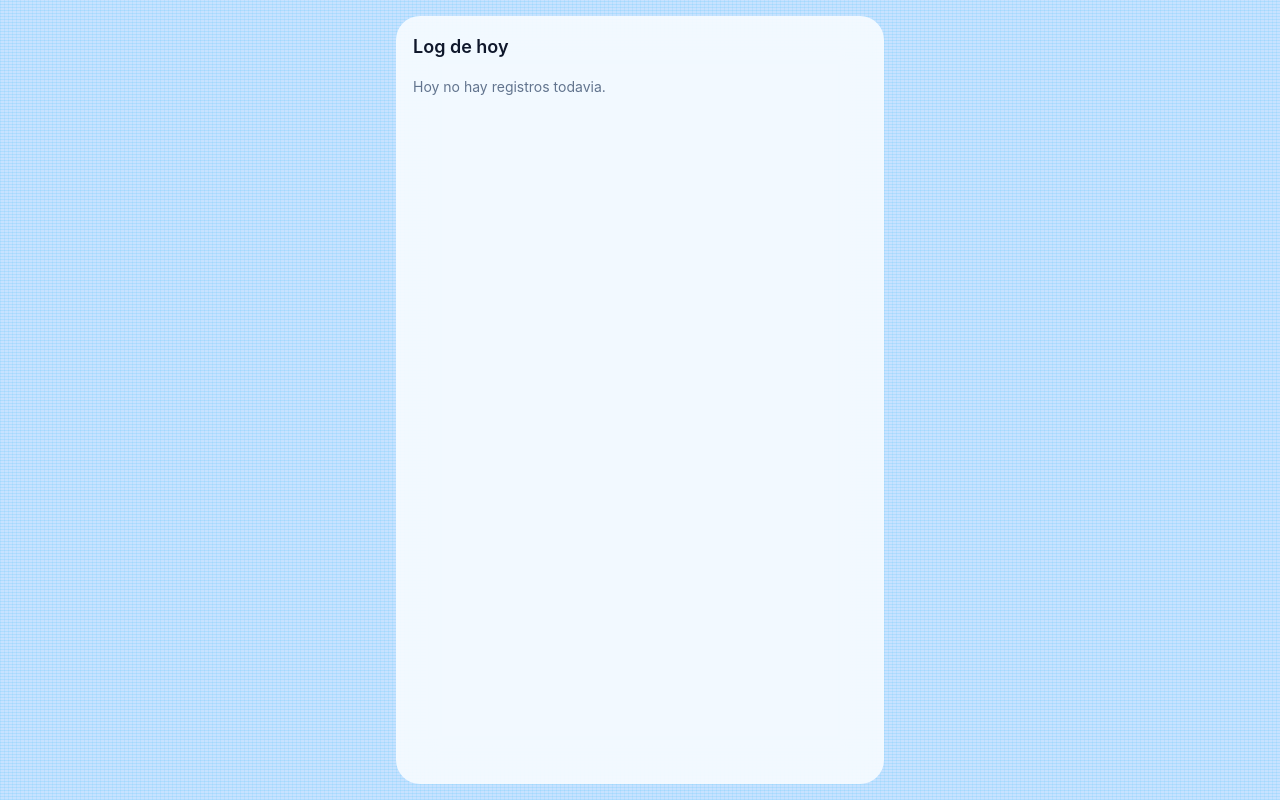
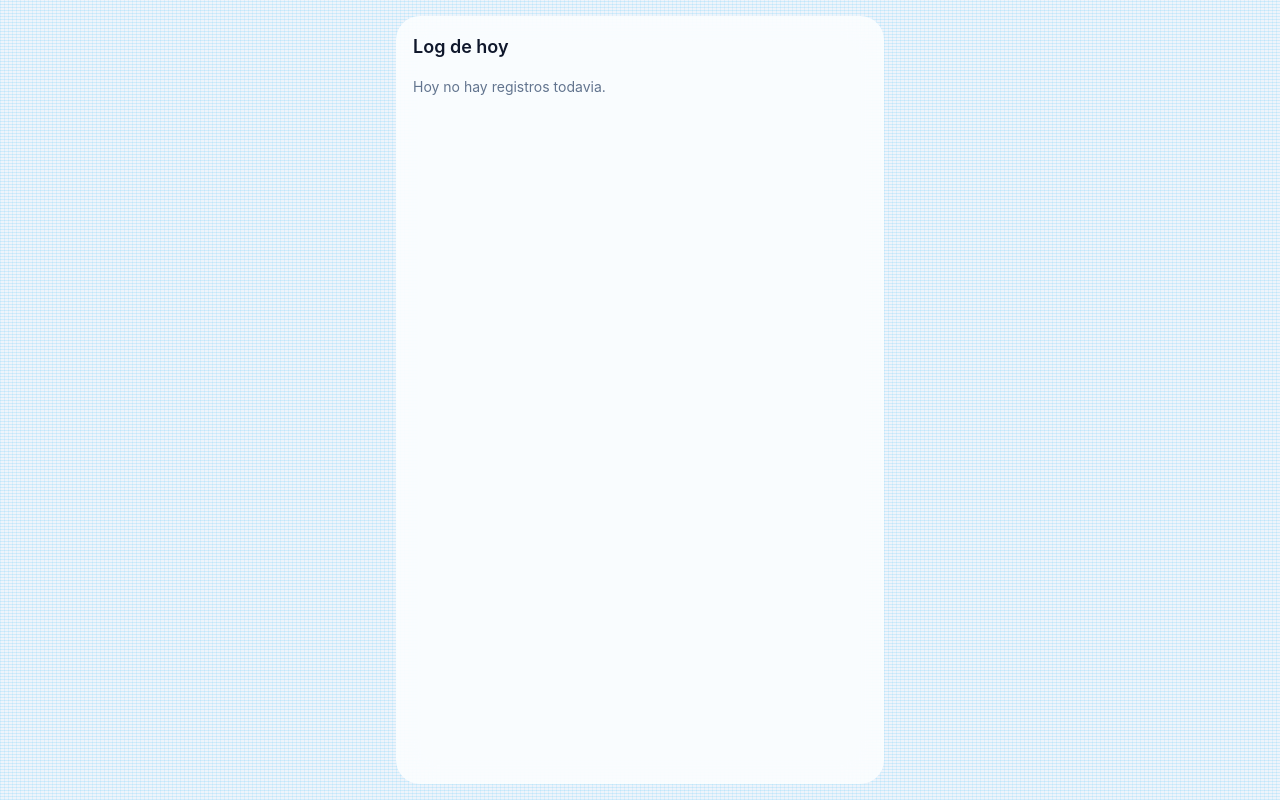
Before and after one commit to tw2cob-dev/lia-coach, a Next.js app: page /log in a window 1280 px wide. Built offline with nearby package versions, Linux system fonts and the light colour scheme.

Commit message:
Refine chat logo sweep animation and UI spacing tweaks

```diff
--- a/app/globals.css
+++ b/app/globals.css
@@ -3,14 +3,14 @@
 :root {
   --app-vh: 100dvh;
   --app-vv-top: 0px;
-  --top-unified: #c7e2ff;
-  --top-surface-1: #d8e9ff;
-  --top-surface-2: #cfe3fb;
-  --top-border: rgba(96, 143, 194, 0.34);
+  --top-unified: #eef4fb;
+  --top-surface-1: #f7faff;
+  --top-surface-2: #edf3fb;
+  --top-border: rgba(120, 142, 168, 0.24);
   --background: var(--top-unified);
   --top-chrome-bg: var(--top-unified);
-  --foreground: #0f1f35;
-  --muted: #4d6078;
+  --foreground: #10233d;
+  --muted: #5e7088;
   --card: rgba(255, 255, 255, 0.8);
   --card-border: rgba(255, 255, 255, 0.22);
   --accent: #4d6078;
@@ -20,12 +20,12 @@
   --app-glow-3: rgba(255, 255, 255, 0.94);
   --app-base: #ecf1f8;
   --chat-surface: rgba(227, 233, 244, 0.76);
-  --assistant-bubble-bg: rgba(248, 250, 255, 0.86);
-  --assistant-bubble-text: #0f172a;
+  --assistant-bubble-bg: rgba(255, 255, 255, 0.85);
+  --assistant-bubble-text: #13253f;
   --welcome-bubble-bg: rgba(241, 245, 255, 0.92);
   --welcome-bubble-border: rgba(191, 201, 219, 0.7);
-  --user-bubble-bg: #1e2533;
-  --user-bubble-text: #ffffff;
+  --user-bubble-bg: #d7ecff;
+  --user-bubble-text: #0f2a45;
   --panel-summary-bg: #ffe4e6;
   --panel-chat-bg: #dbeafe;
   --panel-composer-bg: #dcfce7;
@@ -41,14 +41,21 @@ body {
 
 html[data-theme="light"] {
   color-scheme: light;
+  --top-unified: #eef4fb;
+  --top-surface-1: #f7faff;
+  --top-surface-2: #edf3fb;
+  --top-border: rgba(120, 142, 168, 0.24);
+  --foreground: #10233d;
+  --muted: #5e7088;
   --panel-summary-bg: transparent;
   --panel-chat-bg: transparent;
   --panel-composer-bg: transparent;
-  --assistant-bubble-bg: rgba(241, 248, 255, 0.86);
+  --assistant-bubble-bg: rgba(255, 255, 255, 0.85);
+  --assistant-bubble-text: #13253f;
   --welcome-bubble-bg: rgba(234, 245, 255, 0.9);
   --welcome-bubble-border: rgba(117, 170, 224, 0.34);
-  --user-bubble-bg: rgba(56, 189, 248, 0.16);
-  --user-bubble-text: #0f172a;
+  --user-bubble-bg: #d7ecff;
+  --user-bubble-text: #0f2a45;
   --app-glow-1: rgba(86, 192, 255, 0.3);
   --app-glow-2: rgba(64, 229, 255, 0.18);
   --app-glow-3: rgba(255, 255, 255, 0.9);
@@ -409,24 +416,43 @@ html[data-theme="light"] .chat-card {
 }
 
 html[data-theme="light"] .summary-shell {
-  border-color: var(--top-border);
-  background: var(--top-surface-1);
-  box-shadow: 0 12px 26px rgba(15, 23, 42, 0.12);
+  border-color: transparent;
+  background: transparent;
+  box-shadow: none;
+}
+
+html[data-theme="light"] .top-chrome-bg {
+  background:
+    repeating-linear-gradient(
+      0deg,
+      rgba(56, 189, 248, 0.08) 0px,
+      rgba(56, 189, 248, 0.08) 1px,
+      transparent 1px,
+      transparent 3px
+    ),
+    repeating-linear-gradient(
+      90deg,
+      rgba(56, 189, 248, 0.055) 0px,
+      rgba(56, 189, 248, 0.055) 1px,
+      transparent 1px,
+      transparent 4px
+    ),
+    var(--top-unified);
 }
 
 html[data-theme="light"] .app-bg {
   background:
     repeating-linear-gradient(
       0deg,
-      rgba(56, 189, 248, 0.16) 0px,
-      rgba(56, 189, 248, 0.16) 1px,
+      rgba(56, 189, 248, 0.08) 0px,
+      rgba(56, 189, 248, 0.08) 1px,
       transparent 1px,
       transparent 3px
     ),
     repeating-linear-gradient(
       90deg,
-      rgba(56, 189, 248, 0.11) 0px,
-      rgba(56, 189, 248, 0.11) 1px,
+      rgba(56, 189, 248, 0.055) 0px,
+      rgba(56, 189, 248, 0.055) 1px,
       transparent 1px,
       transparent 4px
     ),
@@ -468,9 +494,9 @@ html[data-theme="light"] .welcome-bubble {
 }
 
 html[data-theme="light"] .user-bubble {
-  background: transparent;
-  border: 1px solid transparent;
-  box-shadow: none;
+  background: var(--user-bubble-bg);
+  border: 1px solid rgba(102, 153, 204, 0.32);
+  box-shadow: 0 6px 14px rgba(62, 127, 186, 0.12);
 }
 
 html[data-theme="light"] .message-list > .message-row + .message-row::before {
@@ -509,9 +535,9 @@ html[data-theme="light"] .composer-icon-btn {
 }
 
 html[data-theme="light"] .composer-send-btn {
-  border: 1px solid rgba(34, 211, 238, 0.52);
-  background: linear-gradient(140deg, #67e8f9, #38bdf8 56%, #2563eb) !important;
-  box-shadow: 0 8px 18px rgba(14, 116, 144, 0.34);
+  border: 1px solid rgba(125, 188, 230, 0.62);
+  background: linear-gradient(140deg, #9adfff, #74c9f3 58%, #55b6e8) !important;
+  box-shadow: 0 8px 16px rgba(85, 182, 232, 0.24);
 }
 
 html[data-theme="dark"] .app-bg .glass-card {
@@ -732,7 +758,65 @@ html[data-theme="dark"] .app-bg {
 }
 
 .cta-gradient {
-  background: linear-gradient(130deg, #6b7280, #d1d5db);
+  background: linear-gradient(130deg, #4aa3e6, #2f80c8);
+}
+
+.lia-wordmark {
+  display: inline-block;
+  line-height: 1;
+  border: 0;
+  background: transparent;
+  color: #111827;
+  -webkit-text-stroke: 0;
+  filter: none;
+  text-decoration: none;
+  text-shadow: none;
+  animation: none;
+  will-change: auto;
+}
+
+html[data-theme="dark"] .lia-wordmark {
+  background:
+    linear-gradient(90deg, var(--neon-cyan-soft), var(--neon-cyan-soft)),
+    linear-gradient(
+      90deg,
+      rgba(234, 255, 255, 0) 44%,
+      #eaffff 50%,
+      rgba(234, 255, 255, 0) 56%
+    );
+  background-size: 100% 100%, 120px 100%;
+  background-position: 0% 50%, -90px 50%;
+  background-repeat: no-repeat, no-repeat;
+  -webkit-background-clip: text;
+  background-clip: text;
+  color: transparent;
+  -webkit-text-fill-color: transparent;
+  animation: lia-think-sweep-31 10s linear infinite;
+  will-change: background-position;
+}
+
+@keyframes lia-think-sweep-31 {
+  0% {
+    background-position: 0% 50%, -90px 50%;
+  }
+  25% {
+    background-position: 0% 50%, 30px 50%;
+  }
+  50% {
+    background-position: 0% 50%, -90px 50%;
+  }
+  75% {
+    background-position: 0% 50%, 30px 50%;
+  }
+  100% {
+    background-position: 0% 50%, -90px 50%;
+  }
+}
+
+@media (prefers-reduced-motion: reduce) {
+  .lia-wordmark {
+    animation: none;
+  }
 }
 
 .subtle-border {
--- a/lib/ui/mobileViewport.ts
+++ b/lib/ui/mobileViewport.ts
@@ -4,6 +4,8 @@ export function bindAppViewportHeightVar(): () => void {
   }
 
   const root = document.documentElement;
+  const chatTailOffsetClosed = "0px";
+  const chatTailOffsetFocused = "0px";
 
   const updateHeight = () => {
     const visualViewportHeight = window.visualViewport?.height ?? window.innerHeight;
@@ -24,6 +26,10 @@ export function bindAppViewportHeightVar(): () => void {
       "--composer-pad-bottom",
       keyboardLikelyOpen ? composerPadFocused : composerPadClosed
     );
+    root.style.setProperty(
+      "--chat-tail-offset",
+      keyboardLikelyOpen ? chatTailOffsetFocused : chatTailOffsetClosed
+    );
   };
 
   updateHeight();
```
Also changed, not shown: app/chat/page.tsx (+49 -45 lines).
